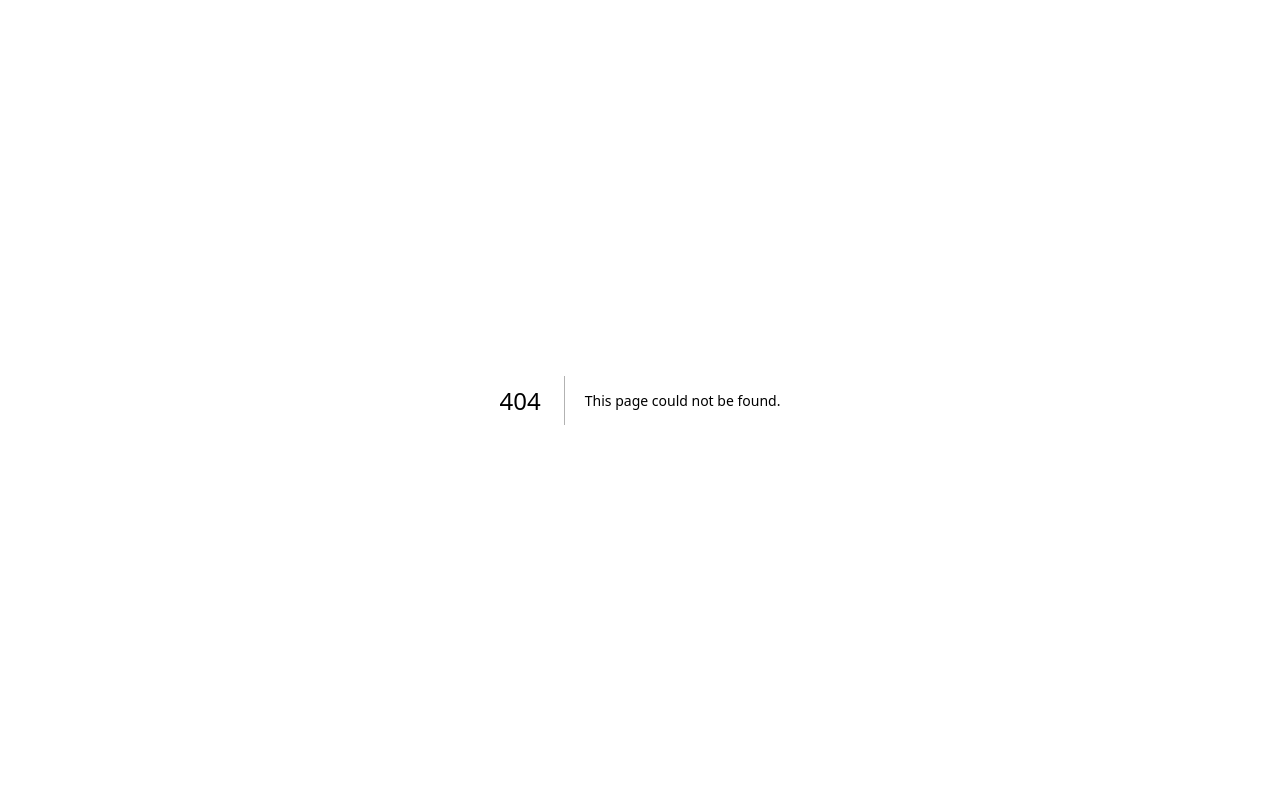
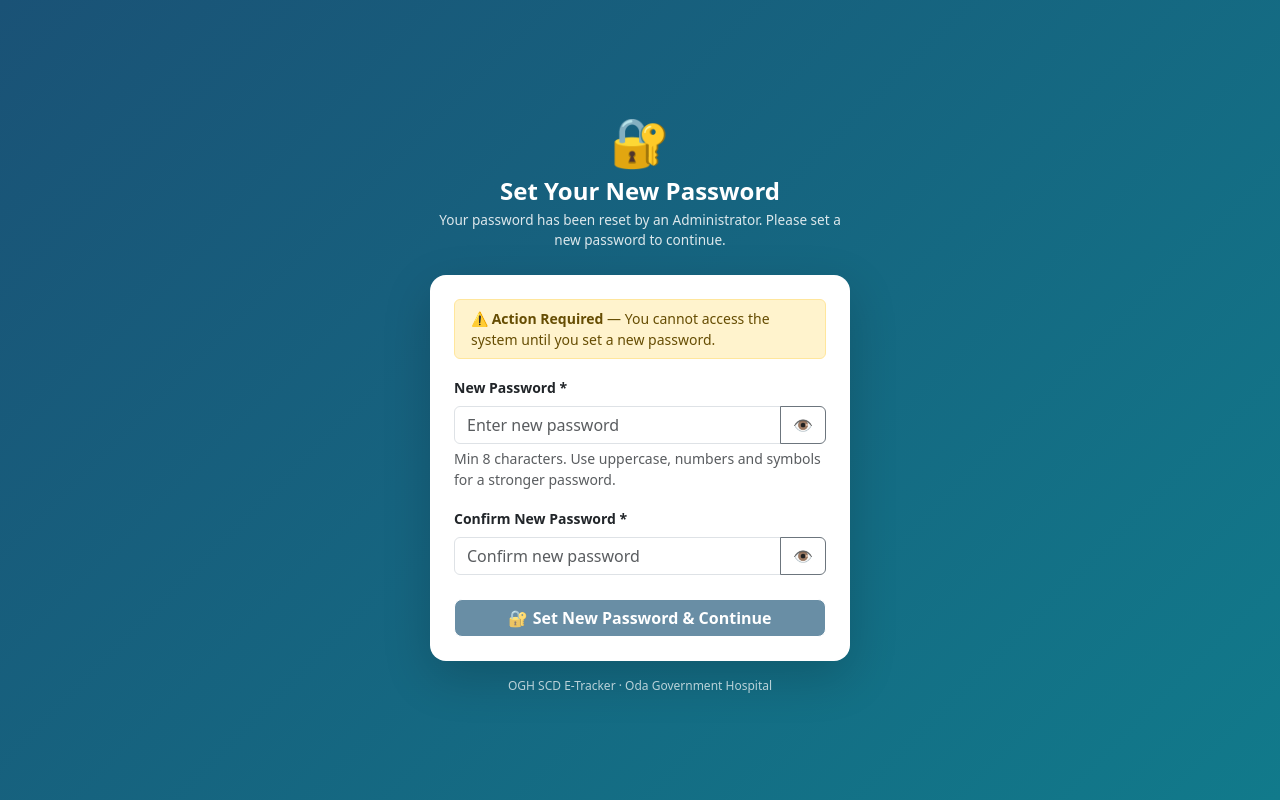
Before and after one commit to Joysilas389/oghscd-data-tracker, a Next.js app: page /force-change-password in a window 1280 px wide. Before the commit this address had no page. Built offline with nearby package versions, Linux system fonts and the light colour scheme.

Commit message:
Force password change on next login after admin reset — no current password needed

```diff
--- a/app/api/admin/reset-password/route.ts
+++ b/app/api/admin/reset-password/route.ts
@@ -32,7 +32,7 @@ export async function POST(req: NextRequest) {
   const hash = await hashPassword(parsed.data.newPassword);
   await prisma.user.update({
     where: { id: parsed.data.userId },
-    data: { passwordHash: hash, failedLogins: 0, lockedUntil: null },
+    data: { passwordHash: hash, failedLogins: 0, lockedUntil: null, mustChangePassword: true },
   });
 
   await createAuditLog({
--- a/app/api/auth/login/route.ts
+++ b/app/api/auth/login/route.ts
@@ -75,7 +75,10 @@ export async function POST(req: NextRequest) {
       userAgent: req.headers.get("user-agent") ?? undefined,
     });
 
-    return NextResponse.json({ ok: true });
+    return NextResponse.json({
+      ok: true,
+      mustChangePassword: user.mustChangePassword,
+    });
   } catch (err) {
     console.error(err);
     return NextResponse.json({ error: "Server error" }, { status: 500 });
--- /dev/null
+++ b/app/force-change-password/page.tsx
@@ -0,0 +1,182 @@
+"use client";
+import { useState } from "react";
+import { useRouter } from "next/navigation";
+
+export default function ForceChangePasswordPage() {
+  const router = useRouter();
+  const [newPassword, setNewPassword] = useState("");
+  const [confirmPassword, setConfirmPassword] = useState("");
+  const [loading, setLoading] = useState(false);
+  const [error, setError] = useState("");
+  const [showNew, setShowNew] = useState(false);
+  const [showConfirm, setShowConfirm] = useState(false);
+
+  // Password strength
+  function getStrength(p: string) {
+    let score = 0;
+    if (p.length >= 8) score++;
+    if (/[A-Z]/.test(p)) score++;
+    if (/[0-9]/.test(p)) score++;
+    if (/[^A-Za-z0-9]/.test(p)) score++;
+    return score;
+  }
+
+  const strength = getStrength(newPassword);
+  const strengthLabel = ["", "Weak", "Fair", "Good", "Strong"][strength];
+  const strengthColor = ["", "#dc3545", "#ffc107", "#0d6efd", "#198754"][strength];
+
+  async function handleSubmit(e: React.FormEvent) {
+    e.preventDefault();
+    if (newPassword !== confirmPassword) {
+      setError("Passwords do not match");
+      return;
+    }
+    if (newPassword.length < 8) {
+      setError("Password must be at least 8 characters");
+      return;
+    }
+    setLoading(true);
+    setError("");
+    try {
+      const res = await fetch("/api/auth/force-change-password", {
+        method: "POST",
+        headers: { "Content-Type": "application/json" },
+        body: JSON.stringify({ newPassword, confirmPassword }),
+      });
+      const data = await res.json();
+      if (!res.ok) {
+        setError(data.error || "Failed to change password");
+      } else {
+        router.push("/dashboard");
+      }
+    } catch {
+      setError("Network error. Please try again.");
+    } finally {
+      setLoading(false);
+    }
+  }
+
+  return (
+    <div style={{
+      minHeight: "100vh",
+      background: "linear-gradient(135deg, #1a5276 0%, #117a8b 100%)",
+      display: "flex",
+      alignItems: "center",
+      justifyContent: "center",
+      padding: "1rem",
+    }}>
+      <div style={{ width: "100%", maxWidth: 420 }}>
+
+        {/* Header */}
+        <div className="text-center text-white mb-4">
+          <div style={{ fontSize: "3rem" }}>🔐</div>
+          <h1 className="h4 fw-bold mb-1">Set Your New Password</h1>
+          <p style={{ fontSize: "0.85rem", opacity: 0.85 }}>
+            Your password has been reset by an Administrator.
+            Please set a new password to continue.
+          </p>
+        </div>
+
+        <div className="card border-0 shadow-lg" style={{ borderRadius: 16 }}>
+          <div className="card-body p-4">
+
+            {/* Info banner */}
+            <div className="alert alert-warning small py-2 mb-3">
+              <strong>⚠️ Action Required</strong> — You cannot access the system
+              until you set a new password.
+            </div>
+
+            {error && (
+              <div className="alert alert-danger small py-2">{error}</div>
+            )}
+
+            <form onSubmit={handleSubmit}>
+              {/* New password */}
+              <div className="mb-3">
+                <label className="form-label fw-semibold small">
+                  New Password *
+                </label>
+                <div className="input-group">
+                  <input
+                    type={showNew ? "text" : "password"}
+                    className="form-control"
+                    placeholder="Enter new password"
+                    value={newPassword}
+                    onChange={e => setNewPassword(e.target.value)}
+                    required
+                  />
+                  <button type="button"
+                    className="btn btn-outline-secondary"
+                    onClick={() => setShowNew(p => !p)}>
+                    {showNew ? "🙈" : "👁️"}
+                  </button>
+                </div>
+                {/* Strength bar */}
+                {newPassword.length > 0 && (
+                  <div className="mt-2">
+                    <div style={{ height: 4, background: "#e9ecef", borderRadius: 4 }}>
+                      <div style={{
+                        height: "100%", borderRadius: 4,
+                        width: `${(strength / 4) * 100}%`,
+                        background: strengthColor,
+                        transition: "width 0.3s ease",
+                      }} />
+                    </div>
+                    <div className="small mt-1" style={{ color: strengthColor }}>
+                      {strengthLabel}
+                    </div>
+                  </div>
+                )}
+                <div className="form-text small text-muted">
+                  Min 8 characters. Use uppercase, numbers and symbols for a stronger password.
+                </div>
+              </div>
+
+              {/* Confirm password */}
+              <div className="mb-4">
+                <label className="form-label fw-semibold small">
+                  Confirm New Password *
+                </label>
+                <div className="input-group">
+                  <input
+                    type={showConfirm ? "text" : "password"}
+                    className="form-control"
+                    placeholder="Confirm new password"
+                    value={confirmPassword}
+                    onChange={e => setConfirmPassword(e.target.value)}
+                    required
+                  />
+                  <button type="button"
+                    className="btn btn-outline-secondary"
+                    onClick={() => setShowConfirm(p => !p)}>
+                    {showConfirm ? "🙈" : "👁️"}
+                  </button>
+                </div>
+                {/* Match indicator */}
+                {confirmPassword.length > 0 && (
+                  <div className="small mt-1"
+                    style={{ color: newPassword === confirmPassword ? "#198754" : "#dc3545" }}>
+                    {newPassword === confirmPassword ? "✓ Passwords match" : "✗ Passwords do not match"}
+                  </div>
+                )}
+              </div>
+
+              <button type="submit"
+                className="btn w-100 text-white fw-semibold"
+                style={{ background: "#1a5276", borderRadius: 8 }}
+                disabled={loading || newPassword !== confirmPassword || newPassword.length < 8}>
+                {loading
+                  ? <><span className="spinner-border spinner-border-sm me-2" />Setting password...</>
+                  : "🔐 Set New Password & Continue"}
+              </button>
+            </form>
+          </div>
+        </div>
+
+        <div className="text-center text-white mt-3" style={{ fontSize: "0.75rem", opacity: 0.7 }}>
+          OGH SCD E-Tracker · Oda Government Hospital
+        </div>
+      </div>
+    </div>
+  );
+}
--- a/app/login/page.tsx
+++ b/app/login/page.tsx
@@ -23,6 +23,7 @@ function LoginForm() {
       });
       const data = await res.json();
       if (!res.ok) { setError(data.error || "Login failed"); }
+      else if (data.mustChangePassword) { router.push("/force-change-password"); }
       else { router.push("/dashboard"); }
     } catch { setError("Network error. Please try again."); }
     finally { setLoading(false); }
```
Also changed, not shown: app/api/auth/force-change-password/route.ts (added, +49 -0 lines), 1 other file (tests, documents, lock files or other folders).
